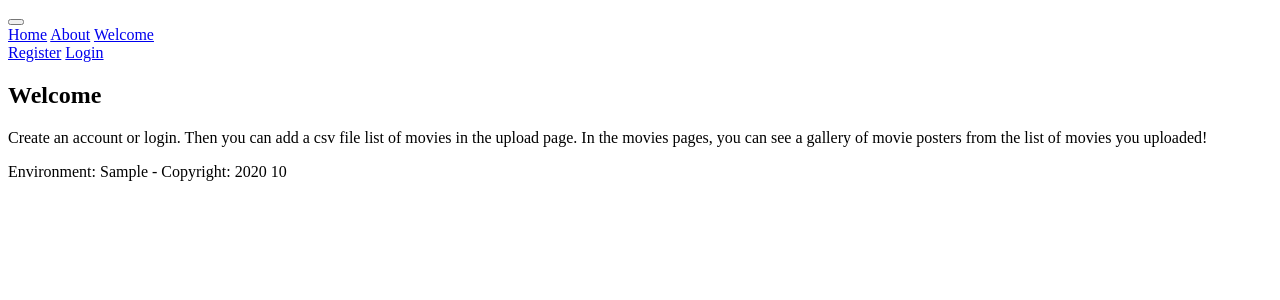
After one commit to LeslieTepale/is219-finalproject, a Flask app: template app/simple_pages/templates/welcome.html in a window 1280 px wide. The commit adds this page. Shown: the top 300 px of the page. Run offline with Flask 2, Linux system fonts and the light colour scheme; the template is opened without the code that fills it: most values are stand-ins (such as "Sample title", 1, 10 or a date in 2020); some libraries are stand-ins or nearby versions.

```diff
--- a/app/__init__.py
+++ b/app/__init__.py
@@ -24,6 +24,6 @@ def create_app():
 
     @app.route('/')
     def hello():
-        return 'is it working?'
+        return 'is it still working?'
 
     return app
--- /dev/null
+++ b/app/simple_pages/templates/welcome.html
@@ -0,0 +1,13 @@
+{% extends "base.html" %}
+{% block content %}
+    <div class="row">
+        <article class="col-12">
+            <h1>Welcome</h1>
+            <p>Create an account or login. Then you can add a csv file list of movies in
+                the upload page. In the movies pages, you can see a gallery of movie posters
+                from the list of movies you uploaded!
+            </p>
+        </article>
+    </div>
+{% endblock %}
+</article>
--- a/app/templates/base.html
+++ b/app/templates/base.html
@@ -54,8 +54,6 @@
                                 My Account
                             </a>
                             <ul class="dropdown-menu " aria-labelledby="navbarDarkDropdownMenuLink">
-                                <li><a class="dropdown-item" href="{{ url_for("auth.edit_profile") }}">Manage Profile</a></li>
-                                <li><a class="dropdown-item" href="{{ url_for("auth.edit_account") }}">Manage Account</a></li>
                                 <li><a class="dropdown-item" href="{{ url_for("auth.logout") }}">Logout</a></li>
                             </ul>
                         </li>
```
Also changed, not shown: app/error_handlers/__init__.py (added, +9 -0 lines), app/simple_pages/templates/index.html (added, +25 -0 lines), app/simple_pages/__init__.py (added).
